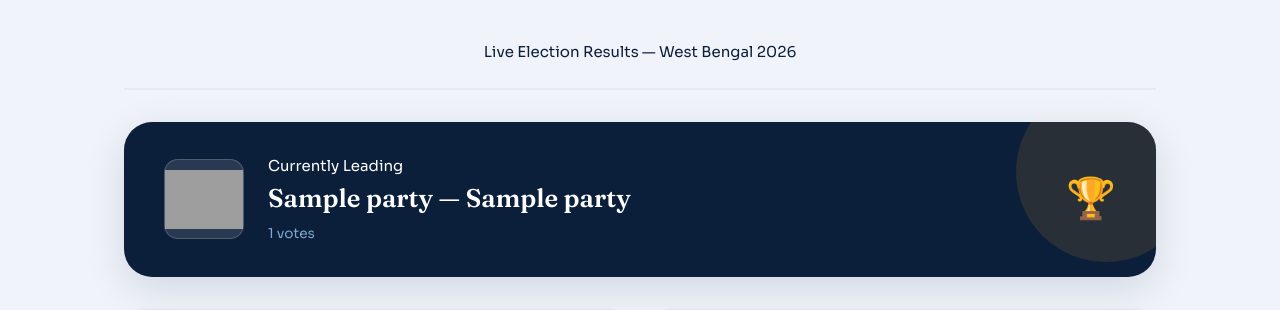
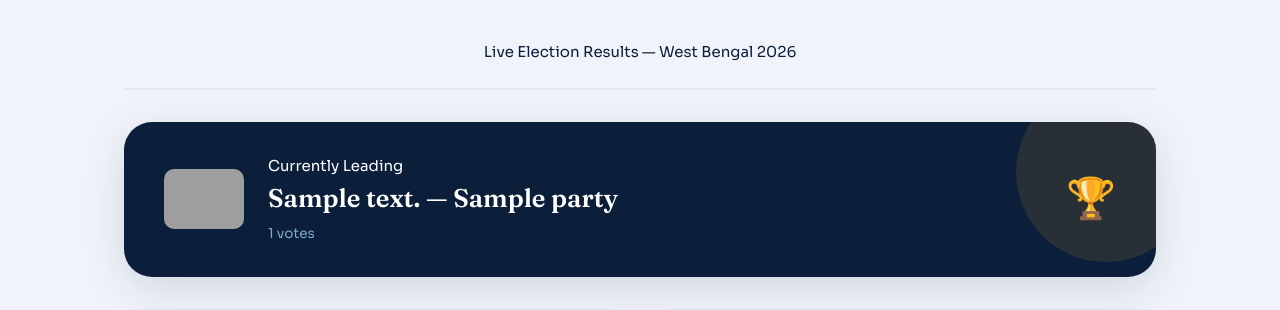
Before and after one commit to ujjaldas-11/online-voting-system-, a Django app: page /results/ in a window 1280 px wide. Shown: the part 62-372 px from the top of the page. Run offline with Django 5.2, Linux system fonts and the light colour scheme; tables that the repository leaves empty hold one stand-in row (values such as "Sample post"); grey boxes are pictures that could not be loaded.

Commit message:
made changes in result page

```diff
--- a/templates/base.html
+++ b/templates/base.html
@@ -362,12 +362,12 @@
     }
     .leading-icon {
       font-size: 3rem;
-      width: 80px; height: 80px;
-      background: rgba(255,255,255,0.12);
+      width: 80px; height: 60px;
+      /* background: rgba(255,255,255,0.12); */
       border-radius: var(--radius-md);
       display: flex; align-items: center; justify-content: center;
       flex-shrink: 0;
-      border: 1px solid rgba(255,255,255,0.18);
+      /* border: 1px solid rgba(255,255,255,0.18); */
     }
     .leading-label {
       font-size: 0.7rem;
--- a/templates/voting/results.html
+++ b/templates/voting/results.html
@@ -13,12 +13,14 @@
     {% if leading_party.symbol %}
             <img src="{{ leading_party.symbol.url }}"
                  alt="{{ leading_party.name }}"
-                 class="party-symbol">
+                 class="party-symbol"
+                 style="border-radius: 10px;"
+                 >
     {% endif %}
 </div>
   <div>
     <div class="leading-label-bn"> Currently Leading</div>
-    <div class="leading-name">{{ leading_party.bengali_name }} — {{ leading_party.name }}</div>
+    <div class="leading-name">{{ leading_party.description }} — {{ leading_party.name }}</div>
     <div class="leading-votes">{{ leading_party.vote_count }} votes</div>
   </div>
   <div style="margin-left:auto; font-size:2.5rem;">🏆</div>
```
